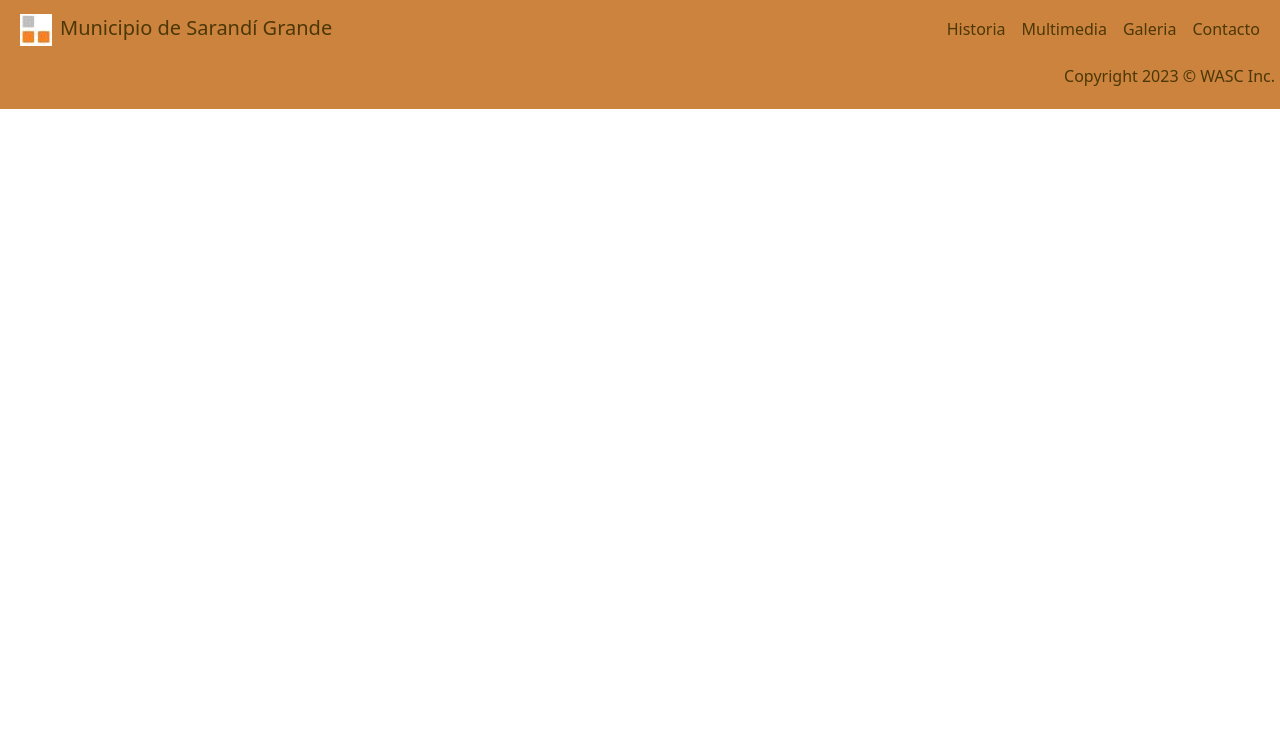
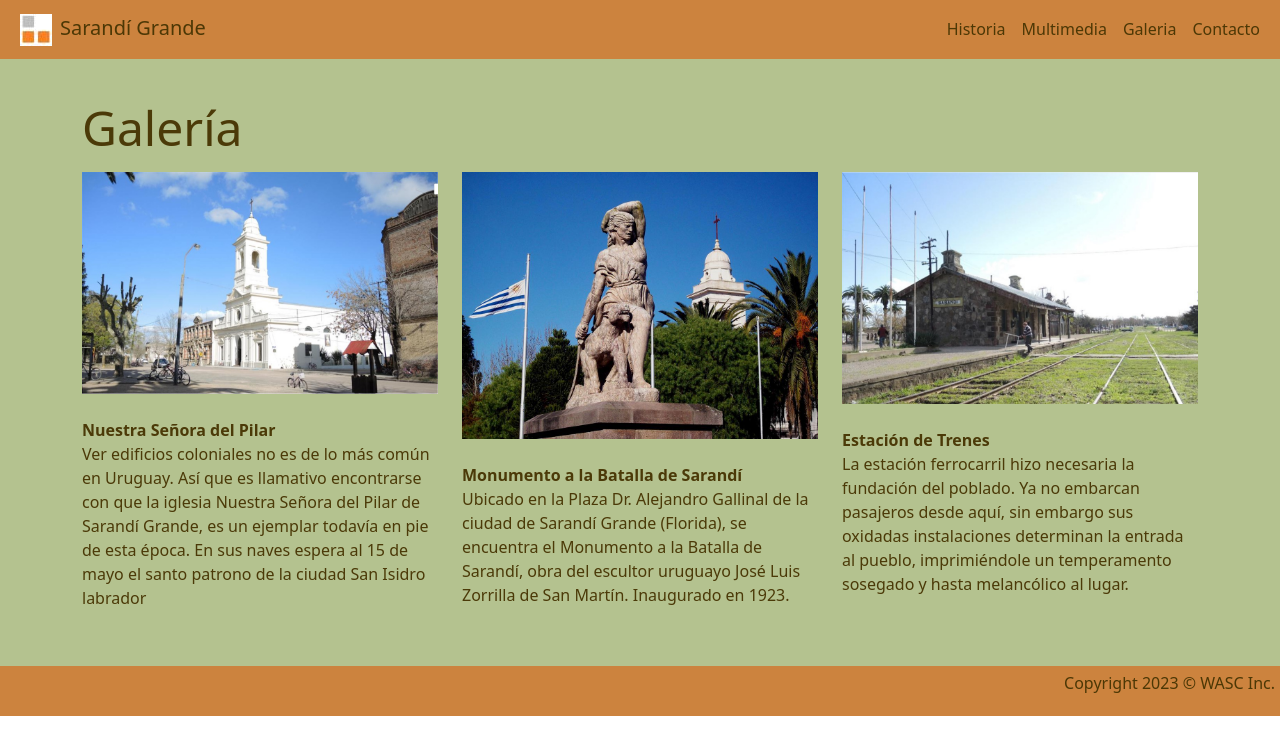
Before and after one commit to wasilvac/PF_W_Silva, a plain HTML site: page galeria.html in a window 1280 px wide. Drawn offline with Linux system fonts and the light colour scheme.

Commit message:
Feat gallery and index

```diff
--- a/css/styles.css
+++ b/css/styles.css
@@ -34,7 +34,7 @@ body {
 }
 
 .main__img{
-  width: auto;
+  width: 300px;
 }
 
 @media (min-width: 576px) {
@@ -45,6 +45,17 @@ body {
   }
 }
 
+.galeria{
+	background-color: #b4c28f;
+	padding: 10px 0;
+  }
+
+  @media(min-width: 1024px){
+	.galeria{
+	  padding: 40px 60px;
+	}
+  }
+
 .footer__content{
 	padding: 5px;
 	background-color: #cc833e;
--- a/galeria.html
+++ b/galeria.html
@@ -18,7 +18,7 @@
      <nav class="navbar navbar-expand-lg bg-transparent">
        <div class="container-fluid">
          <a class="navbar-brand" href="index.html">
-           <img class="mx-2" src="img/logomunicipio.jpg" alt="logo">Municipio de Sarandí Grande</a>
+           <img class="mx-2" src="img/logomunicipio.jpg" alt="logo">Sarandí Grande</a>
          <button class="navbar-toggler" type="button" data-bs-toggle="collapse" data-bs-target="#navbarTogglerDemo02"
            aria-controls="navbarTogglerDemo02" aria-expanded="false" aria-label="Toggle navigation">
            <svg xmlns="http://www.w3.org/2000/svg" width="26" height="26" fill="#483504f8" class="bi bi-list"
@@ -48,8 +48,7 @@
    </div>
   </header>
 
-  <main>
-    <!--
+      <!--
       <h2>Galería</h2>
       <div class="galeria-container">
         <div class="card">
@@ -83,7 +82,40 @@
       </div>
     </section>
   -->
+  <main>
+    <section class="galeria">
+     <div class="container ">
+       <div class="row">
+         <h3 class="mb-3 display-5">Galería</h3>
+       </div>
+       <div class="row">
+          <div class="col-12 col-sm-6 col-lg-4">
+           <img class="img-fluid" src="img/iglesia2.jpg" alt="">
+           <div class="mt-4">
+             <span><strong>Nuestra Señora del Pilar</strong></span>
+             <p>Ver edificios coloniales no es de lo más común en Uruguay. Así que es llamativo encontrarse con que la iglesia Nuestra Señora del Pilar de Sarandí Grande, es un ejemplar todavía en pie de esta época. En sus naves espera al 15 de mayo el santo patrono de la ciudad San Isidro labrador</p>
+           </div>
+         </div>
+         <div class="col-12 col-sm-6 col-lg-4">
+           <img class="img-fluid" src="img/monumento_iglesia.jpg" alt="">
+           <div class="mt-4">
+             <span><strong>Monumento a la Batalla de Sarandí</strong></span>
+             <p>Ubicado en la Plaza Dr. Alejandro Gallinal de la ciudad de Sarandí Grande (Florida), se encuentra el Monumento a la Batalla de Sarandí, obra del escultor uruguayo José Luis Zorrilla de San Martín. Inaugurado en 1923.</p>
+           </div>
+         </div>
+         <div class="col-12 col-sm-6 col-lg-4">
+           <img class="img-fluid" src="img/estacion.jpg" alt="">
+           <div class="mt-4">
+             <span><strong>Estación de Trenes</strong></span>
+             <p>La estación ferrocarril hizo necesaria la fundación del poblado. Ya no embarcan pasajeros desde aquí, sin embargo sus oxidadas instalaciones determinan la entrada al pueblo, imprimiéndole un temperamento sosegado y hasta melancólico al lugar.</p>
+           </div>
+         </div>
+       </div>
+     </div>
+   </section>
+
   </main>
+
   <footer>
     <div class="footer__content">
       <p> Copyright  2023 &copy; WASC Inc.</p>
```
Also changed, not shown: index.html (+2 -2 lines), img/estacion.jpg (added), img/iglesia2.jpg (added), img/lago_parque.jpg (added), img/monumento_iglesia.jpg (added).
